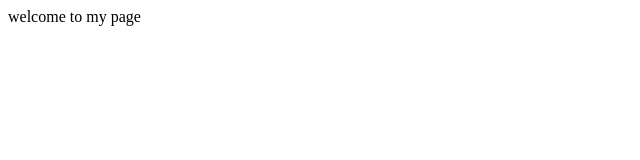
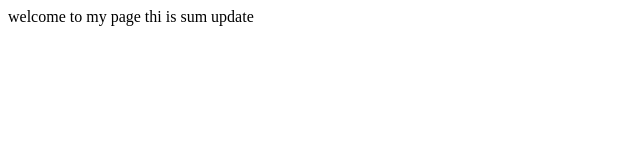
Before and after one commit to Devaraj79/36r-git, a plain HTML site: page index.html in a window 1280 px wide. Shown: the whole page, without its empty margins (0-640 px from the left). Drawn offline with Linux system fonts and the light colour scheme.

Commit message:
this is my second time

```diff
--- a/index.html
+++ b/index.html
@@ -7,5 +7,6 @@
 </head>
 <body>
     welcome to my page
+    thi is sum update
 </body>
 </html>
```
Also changed, not shown: abc.txt.
